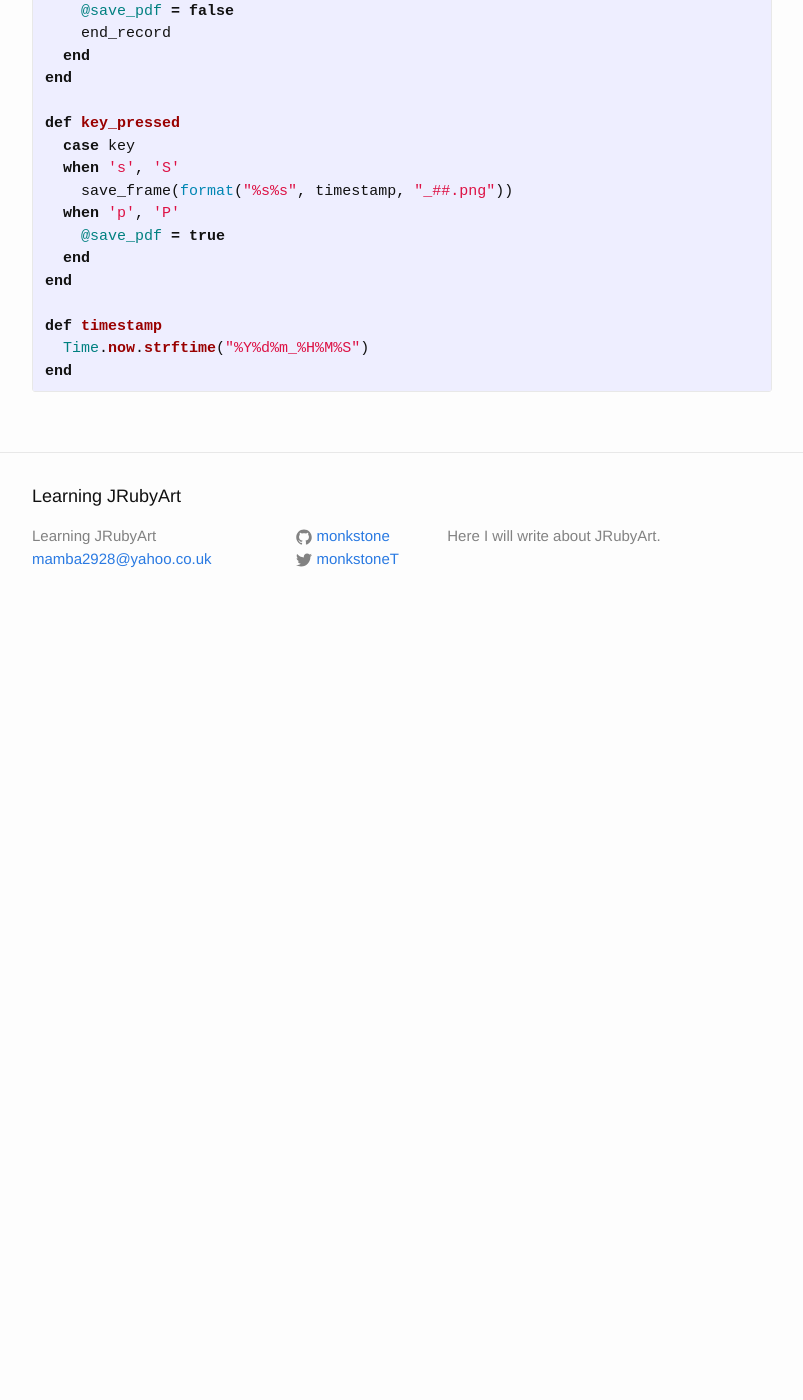
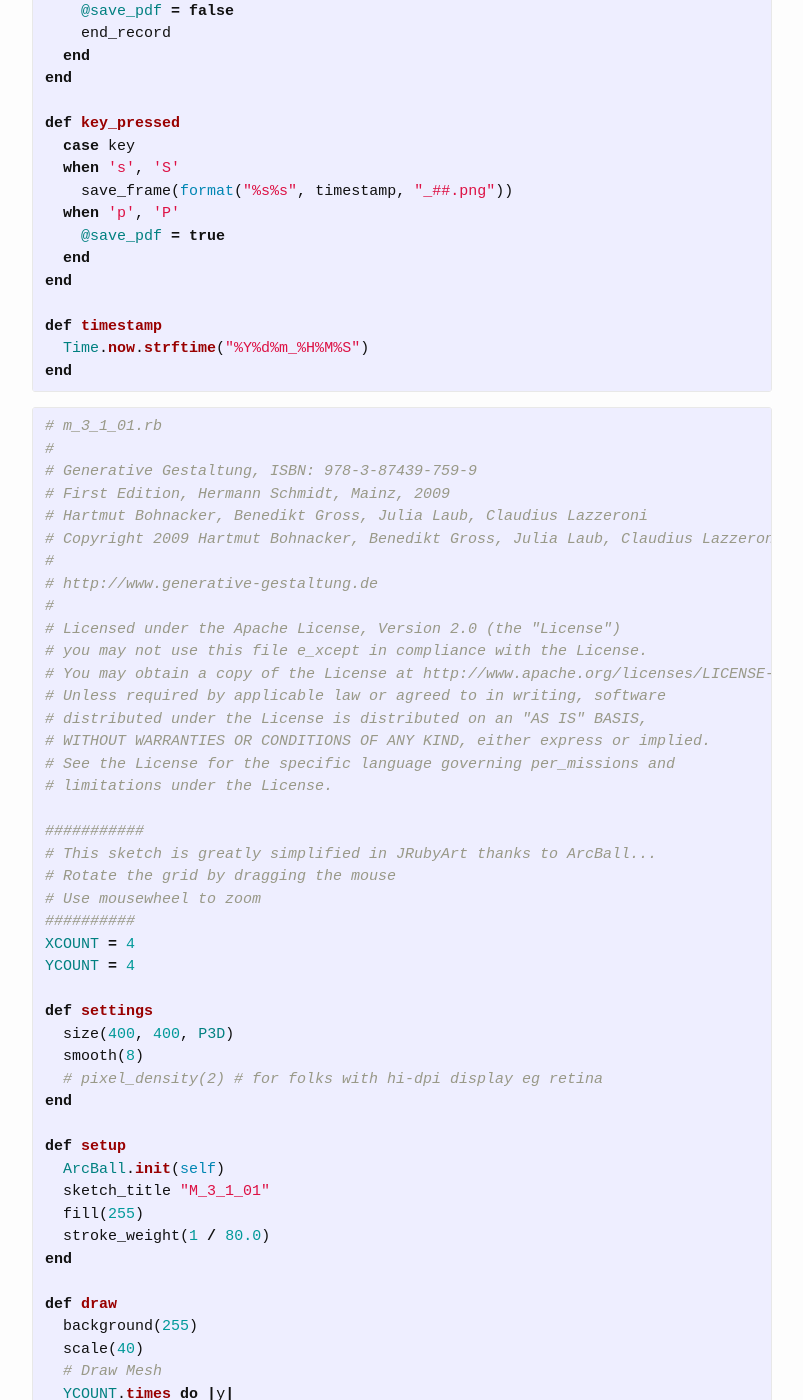
Before and after one commit to monkstone/monkstone.github.com, a Jekyll site: the page built from _posts/2015-10-09-generative.md, in a window 1280 px wide and 1400 px high, scrolled down 1653 px. Shown: the whole window, without its empty margins (238-1041 px from the left). Built offline with Jekyll 4.4.1, drawn with Linux system fonts in a browser that asks for light colours; before the commit the page ends 2283 px from its top, so only the background shows below that; some of the changed text lies outside the part shown.

Commit message:
a second example

```diff
--- a/_posts/2015-10-09-generative.md
+++ b/_posts/2015-10-09-generative.md
@@ -5,7 +5,7 @@ date:   2015-10-09 15:43:13
 categories: jruby_art update
 ---
 
-There is this excellent book on processing [Generative Gestaltung, ISBN: 978-3-87439-759-9][generative], and the authors have just released the [code updated to run with processing-3.0][code]. Here is one the sketches translated to JRubyArt.
+There is this excellent book on processing [Generative Gestaltung, ISBN: 978-3-87439-759-9][generative], and the authors have just released the [code updated to run with processing-3.0][code]. Here are a couple of the sketches translated to JRubyArt. Note the ability to use hi-dpi for retina etc in the second sketch.
 
 Here's a chance to show your ruby chops by translating some more....
 
@@ -86,6 +86,61 @@ def timestamp
 end
 {% endhighlight %}
 
+{% highlight ruby %}
+# m_3_1_01.rb
+#
+# Generative Gestaltung, ISBN: 978-3-87439-759-9
+# First Edition, Hermann Schmidt, Mainz, 2009
+# Hartmut Bohnacker, Benedikt Gross, Julia Laub, Claudius Lazzeroni
+# Copyright 2009 Hartmut Bohnacker, Benedikt Gross, Julia Laub, Claudius Lazzeroni
+#
+# http://www.generative-gestaltung.de
+#
+# Licensed under the Apache License, Version 2.0 (the "License")
+# you may not use this file e_xcept in compliance with the License.
+# You may obtain a copy of the License at http://www.apache.org/licenses/LICENSE-2.0
+# Unless required by applicable law or agreed to in writing, software
+# distributed under the License is distributed on an "AS IS" BASIS,
+# WITHOUT WARRANTIES OR CONDITIONS OF ANY KIND, either express or implied.
+# See the License for the specific language governing per_missions and
+# limitations under the License.
+
+###########
+# This sketch is greatly simplified in JRubyArt thanks to ArcBall...
+# Rotate the grid by dragging the mouse
+# Use mousewheel to zoom
+##########
+XCOUNT = 4
+YCOUNT = 4
+
+def settings
+  size(400, 400, P3D)
+  smooth(8)
+  # pixel_density(2) # for folks with hi-dpi display eg retina
+end
+
+def setup
+  ArcBall.init(self)
+  sketch_title "M_3_1_01"
+  fill(255)
+  stroke_weight(1 / 80.0)
+end
+
+def draw
+  background(255)
+  scale(40)
+  # Draw Mesh
+  YCOUNT.times do |y|
+    begin_shape(QUAD_STRIP)
+    XCOUNT.times do |x|
+      vertex(x, y, 0)
+      vertex(x, y + 1, 0)
+    end
+    end_shape
+  end
+end
+{% endhighlight %}
+
 [generative]:http://www.generative-gestaltung.de
 [code]:http://www.generative-gestaltung.de/code
 [twitter]:https://twitter.com/monkstoneT
```
